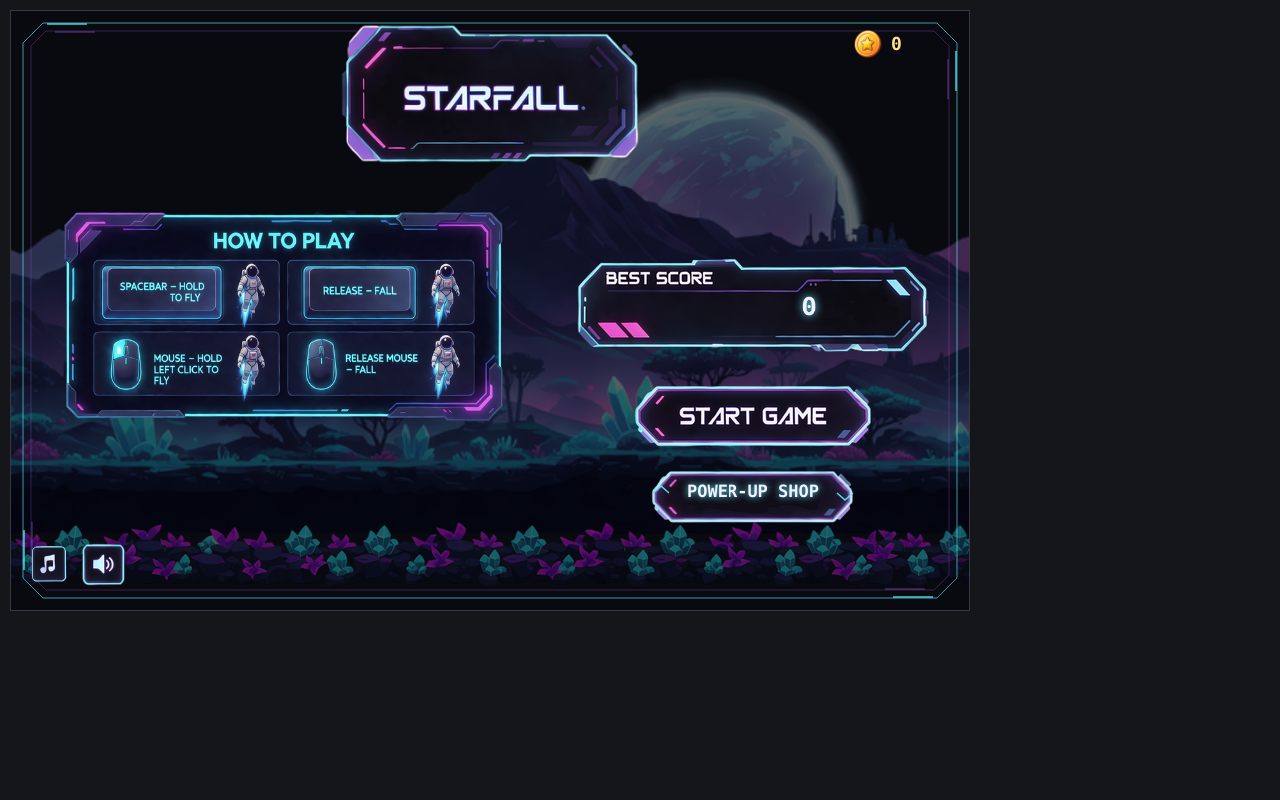
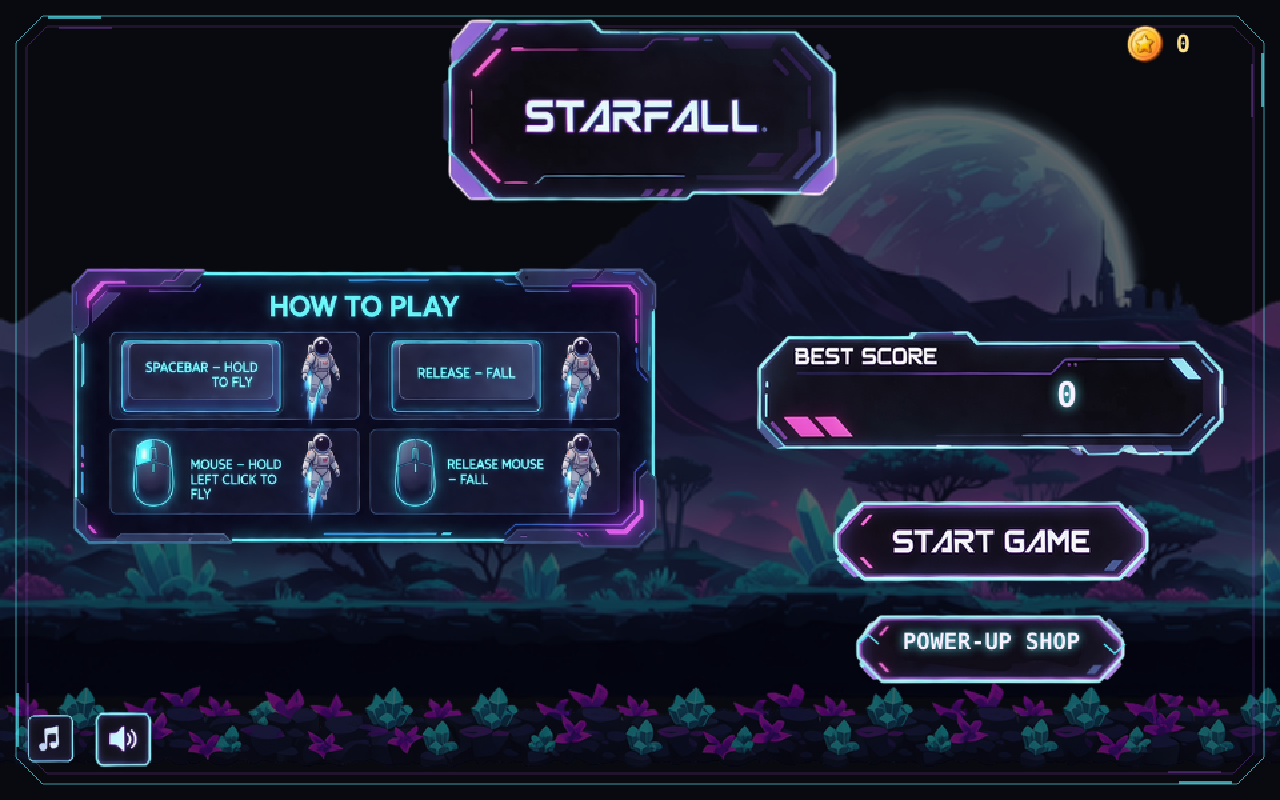
Before and after one commit to Sophiaapina/Starfall, a website built with Vite: page index.html in a window 1280 px wide. Built offline with nearby package versions, Linux system fonts and the light colour scheme.

Commit message:
Scale game canvas to fill the viewport in player view
The 960x600 canvas rendered at its native size in the top-left corner,
leaving most of the browser window empty on the deployed site. In player
view the canvas now scales to the largest 16:10 size that fits the window,
centered, with no page scrolling.

```diff
--- a/src/style.css
+++ b/src/style.css
@@ -46,6 +46,34 @@ canvas#game {
 }
 
 body.player-view #hint { display: none; }
+
+/* player view: scale the 960x600 canvas to fill the viewport, letterboxed to keep 16:10 */
+body.player-view {
+  height: 100vh;
+  height: 100dvh;
+  overflow: hidden;
+  background: #080817;
+}
+
+body.player-view #app {
+  height: 100%;
+  padding: 0;
+  gap: 0;
+  align-items: center;
+  justify-content: center;
+}
+
+body.player-view #stage {
+  width: auto;
+  max-width: none;
+}
+
+body.player-view canvas#game {
+  width: min(100vw, 100vh * 1.6);
+  width: min(100vw, 100dvh * 1.6);
+  height: auto;
+  border: none;
+}
 
 #panel {
   flex: 1 1 340px;
```
